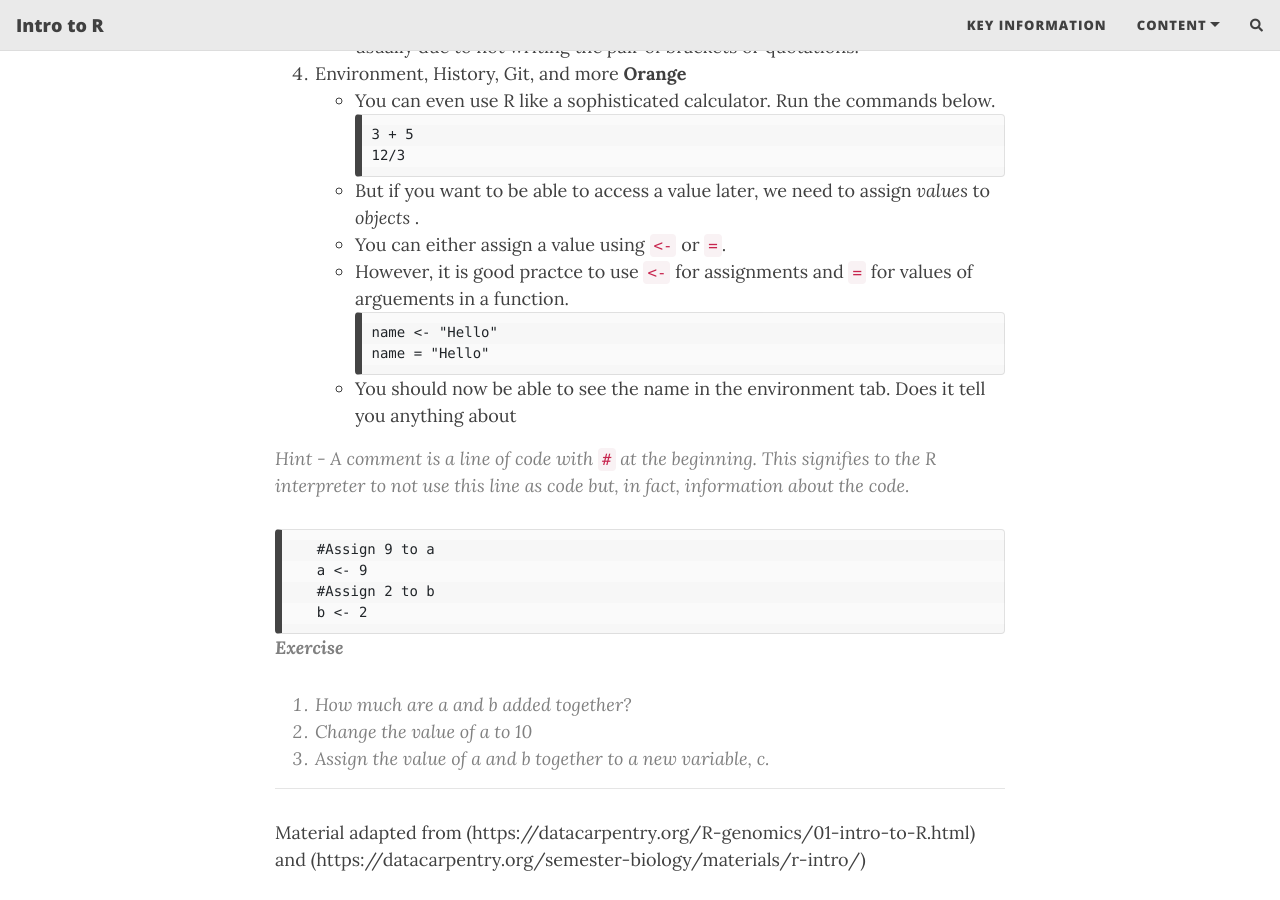
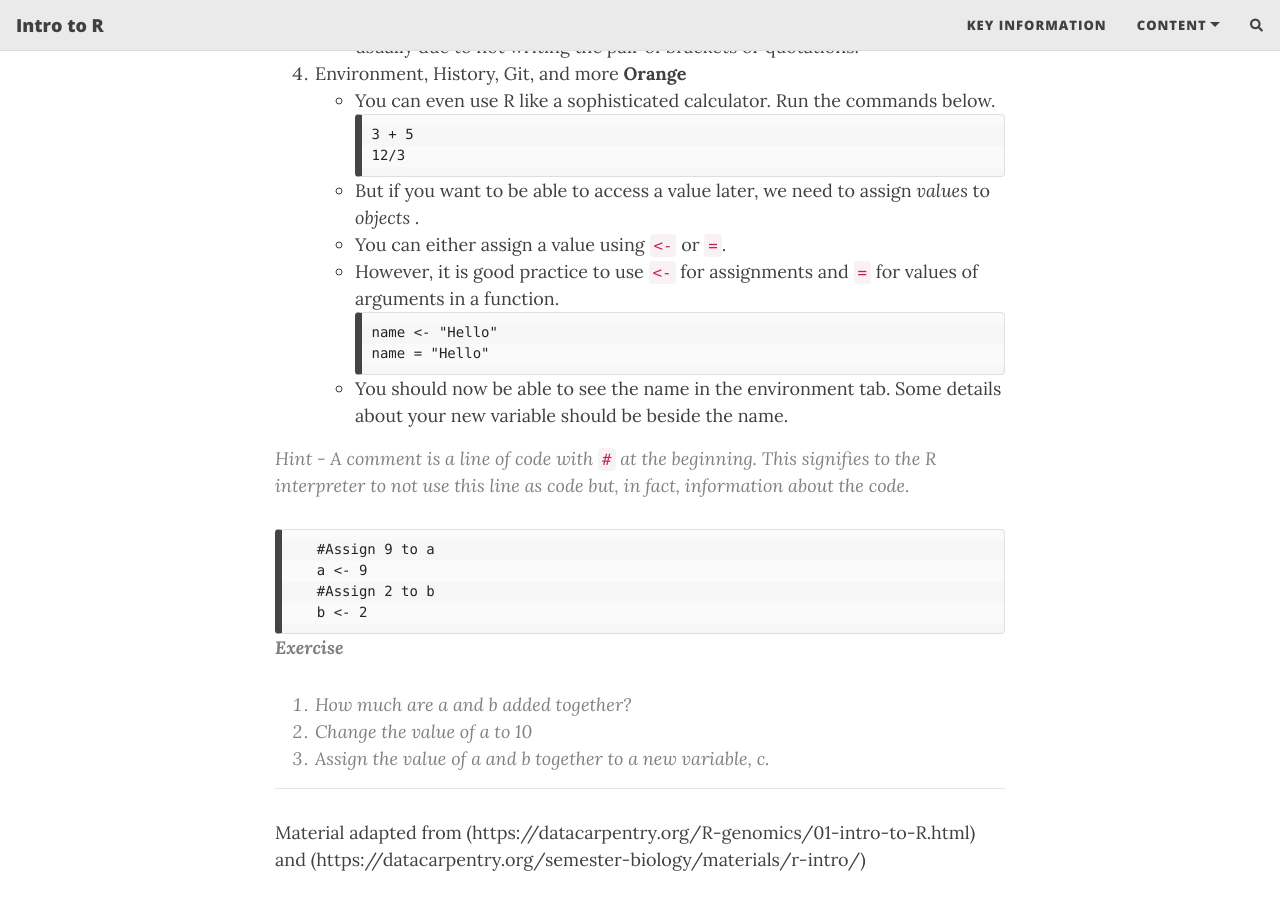
Before and after one commit to theheking/intro-to-r, a Jekyll site: the page built from content/1_setup_rstudio.md, in a window 1280 px wide and 900 px high, scrolled down 2721 px. Built offline with Jekyll 4.4.1, drawn with Linux system fonts in a browser that asks for light colours; nearby versions of some CDN libraries; comment, search, counter and statistics services are not loaded.

Commit message:
Update 1_setup_rstudio.md

````diff
--- a/content/1_setup_rstudio.md
+++ b/content/1_setup_rstudio.md
@@ -13,8 +13,8 @@ The Basics of R and RStudio
 > *  Create an R project.
 > *  Describe the purpose of RStudio’s script, console, environment, and file/plot/help windows.
 > *  Assign names to objects in R with <- and =.
-> * Solve mathematical operations in R.
-> * Organize files and directories for a set of analyses as an R Project.
+> *  Solve mathematical operations in R.
+> *  Organize files and directories for a set of analyses as an R Project.
 >
 
 # Introducing R and RStudio
@@ -84,12 +84,12 @@ Parts of the RStudio
       ```
     - But if you want to be able to access a value later, we need to assign <i> values </i> to <i>objects </i>.
     - You can either assign a value using `<-` or `=`.
-    - However, it is good practce to use `<-` for assignments and `=` for values of arguements in a function.
+    - However, it is good practice to use `<-` for assignments and `=` for values of arguments in a function.
       ```
       name <- "Hello"
       name = "Hello"
       ```
-    - You should now be able to see the name in the environment tab. Does it tell you anything about
+    - You should now be able to see the name in the environment tab. Some details about your new variable should be beside the name.
 
 > Hint - A comment is a line of code with `#` at the beginning. This signifies to the R interpreter to not use this line as code but, in fact, information about the code.
 
````
